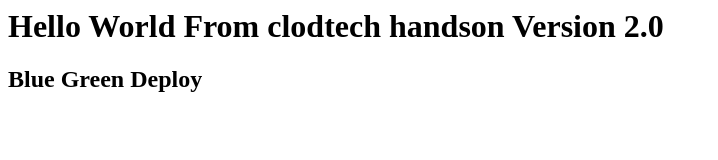
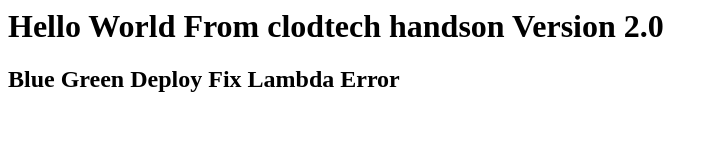
Before and after one commit to yoshio464/cth2-handson, a plain HTML site: page index.html in a window 1280 px wide. Shown: the whole page, without its empty margins (0-718 px from the left). Drawn offline with Linux system fonts and the light colour scheme.

Commit message:
second commit

```diff
--- a/index.html
+++ b/index.html
@@ -1,2 +1,2 @@
 <h1>Hello World From clodtech handson Version 2.0</h1>
-<h2>Blue Green Deploy</h2>
+<h2>Blue Green Deploy Fix Lambda Error</h2>
```
